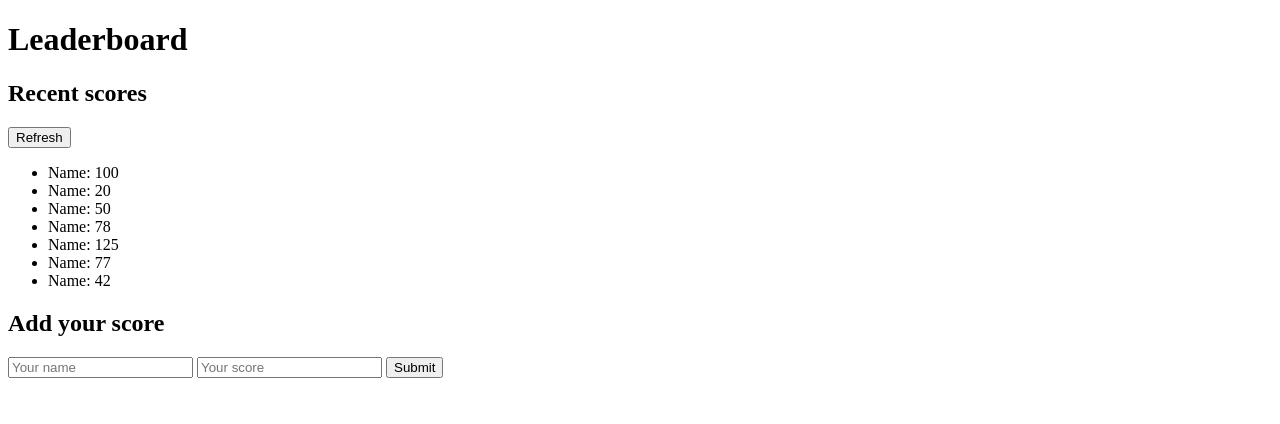
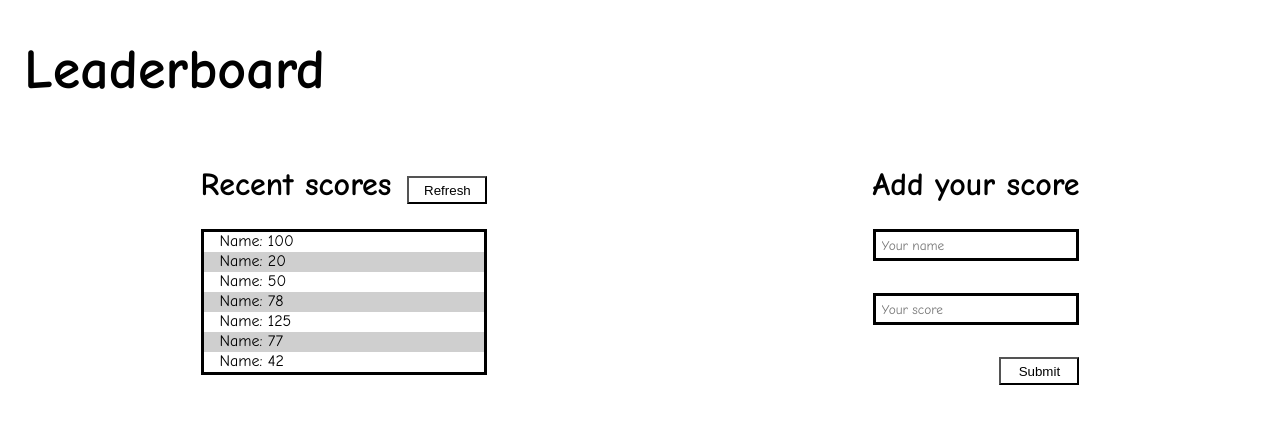
Before and after one commit to ryxtor/Leaderboard, a website built with webpack: page src/index.html in a window 1280 px wide. Built offline with nearby package versions, Linux system fonts and the light colour scheme.

Commit message:
Add style

```diff
--- a/src/style.css
+++ b/src/style.css
@@ -1,3 +1,77 @@
-.hello {
-  color: red;
+body {
+  font-family: "Comic Sans MS", "Comic Sans", sans-serif;
 }
+
+.title {
+  font-size: 3.5rem;
+  margin-left: 1rem;
+}
+
+.container {
+  display: flex;
+  justify-content: space-around;
+}
+
+.refresh-container {
+  display: flex;
+  align-items: baseline;
+}
+
+.sub-title {
+  font-size: 2rem;
+}
+
+.refresh-btn {
+  background-color: #fff;
+  margin-left: 1rem;
+  height: 28px;
+  width: 80px;
+}
+
+.ul {
+  list-style: none;
+  border: 3px solid #000;
+  padding: 0;
+  margin: 0;
+}
+
+.ul li:nth-child(even) {
+  background-color: #cfcfcf;
+}
+
+.li {
+  padding-left: 1rem;
+  padding-bottom: 2px;
+  font-weight: 500;
+}
+
+.add-container {
+  display: flex;
+  flex-direction: column;
+  align-items: baseline;
+}
+
+.name-input,
+.score-input {
+  margin: 0 0 2rem 0;
+  padding: 6px;
+  border: 3px solid #000;
+  width: 100%;
+  height: 32px;
+  font-family: "Comic Sans MS", "Comic Sans", sans-serif;
+  box-sizing: border-box;
+}
+
+.submit-btn {
+  align-self: flex-end;
+  background-color: #fff;
+  height: 28px;
+  width: 80px;
+}
+
+@media screen and (max-width: 700px) {
+  .container {
+    flex-direction: column;
+    margin: 0 2rem;
+  }
+}
```
Also changed, not shown: dist/index.html, dist/main.js.
